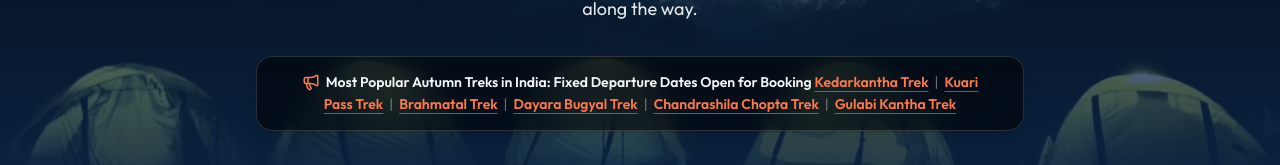
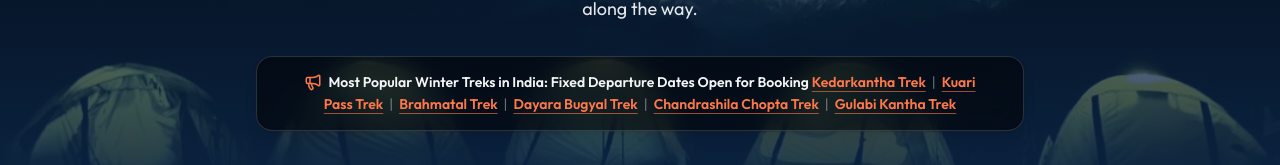
Before and after one commit to orgtripmysoul-cloud/trip_my_soul, a Next.js app: page / in a window 1280 px wide. Shown: the part 554-719 px from the top of the page. Built offline with nearby package versions, Linux system fonts and the light colour scheme; a web font is replaced by a local one.

Commit message:
feat: update hero announcement headline to reflect winter treks availability

```diff
--- a/src/components/HeroSection.tsx
+++ b/src/components/HeroSection.tsx
@@ -48,7 +48,7 @@ const HERO_SLIDES = [
  * `TREKS`/`YATRAS`, since /treks/[slug] resolves against those.
  */
 const HERO_ANNOUNCEMENT = {
-  headline: "Most Popular Autumn Treks in India: Fixed Departure Dates Open for Booking",
+  headline: "Most Popular Winter Treks in India: Fixed Departure Dates Open for Booking",
   treks: [
     { label: "Kedarkantha Trek", slug: "kedarkantha-trek" },
     { label: "Kuari Pass Trek", slug: "kuari-pass-trek" },
```
